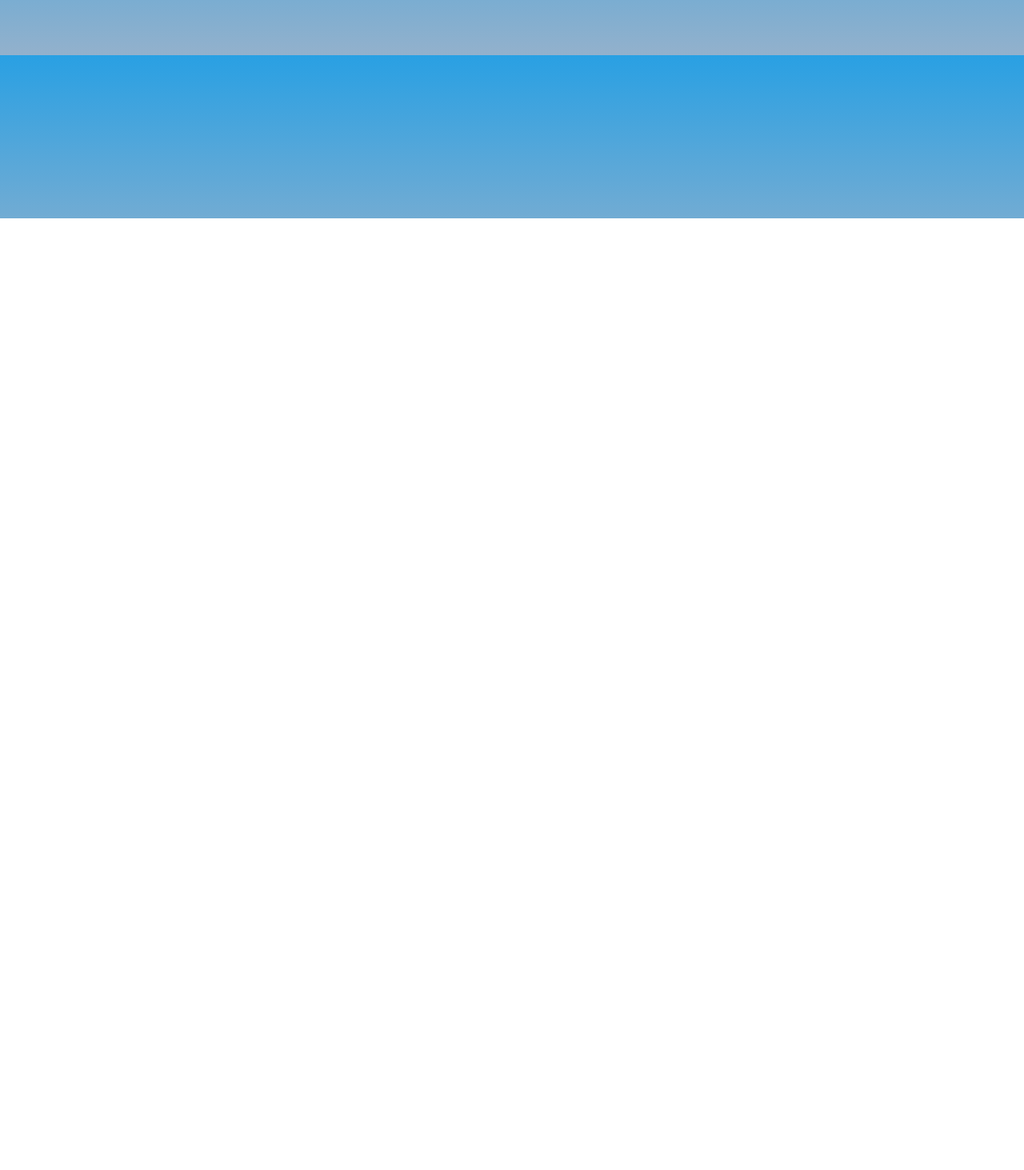
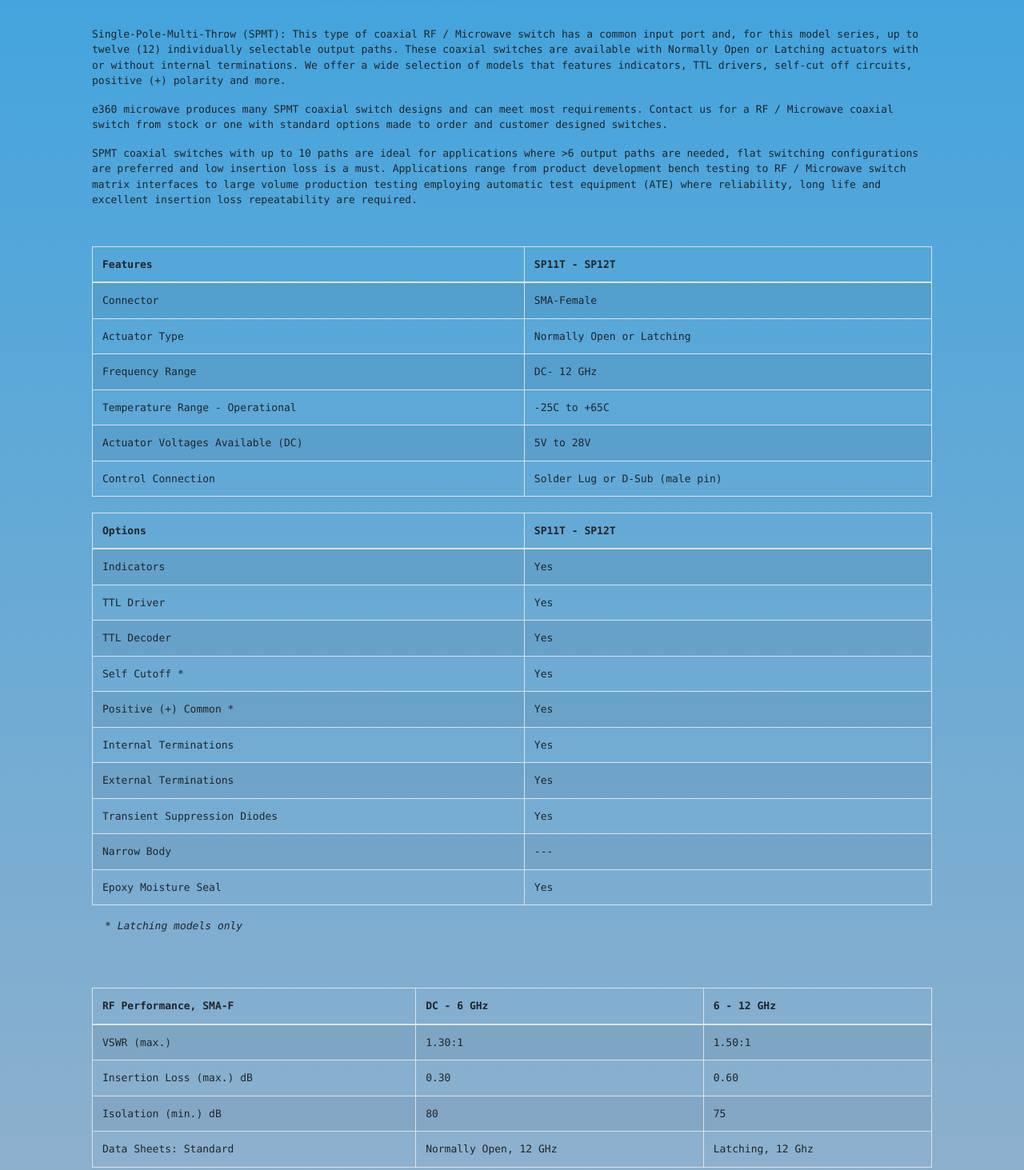
Before and after one commit to Olisun/e360microwave, a React (Create React App) app in the folder client/: page /SP11T-SP12T in a window 1280 px wide. Shown: the part 527-1990 px from the top of the page at 80% size. Before the commit the page ends 800 px from the top, so only its background shows below. Built offline with nearby package versions, Linux system fonts and the light colour scheme.

Commit message:
finished sp12t product page with copntent and tables

```diff
--- a/client/src/App.js
+++ b/client/src/App.js
@@ -1,5 +1,5 @@
 import React, { Component } from "react";
-import { BrowserRouter as Router, Route, Link } from "react-router-dom";
+import { BrowserRouter as Router, Route, Link, Switch } from "react-router-dom";
 import Container from "react-bootstrap/Container";
 import NavBar from "react-bootstrap/NavBar";
 import NavDropdown from "react-bootstrap/NavDropdown";
@@ -7,6 +7,7 @@ import Nav from "react-bootstrap/Nav";
 
 import "./App.css";
 import Footer from "./components/Footer";
+import LandingPage from "./pages/landing-page/LandingPage";
 import HomePage from "./pages/home/Home";
 import AboutPage from "./pages/about/About";
 // import ProductsPage from "./pages/Products";
@@ -67,6 +68,7 @@ class App extends Component {
 
   render() {
     const { title, subTitle, text, home, about } = this.state;
+    const { location } = this.props;
     return (
       <Router>
         <Container className="container" fluid={true}>
@@ -75,7 +77,7 @@ class App extends Component {
             <NavBar.Toggle className="border-0" aria-controls="navbar-toggle" />
             <NavBar.Collapse id="navbar-toggle">
               <Nav className="ml-auto">
-                <Link className="nav-link" to="/">Home</Link>
+                <Link className="nav-link" to="/Home">Home</Link>
                 {/* <Link className="nav-link" to="/products">Products</Link> */}
                 <NavDropdown title="Products" id="basic-nav-dropdown">
                   <NavDropdown.Item href="/SPDT">SPDT</NavDropdown.Item>
@@ -97,7 +99,8 @@ class App extends Component {
               </Nav>
             </NavBar.Collapse>
           </NavBar>
-          <Route path="/" exact render={() => <HomePage
+          <Route path="/" exact render={() => <LandingPage />} />
+          <Route path="/Home" render={() => <HomePage
             title={home.title}
             subTitle={home.subTitle}
             text={home.text}
--- /dev/null
+++ b/client/src/pages/landing-page/LandingPage.js
@@ -0,0 +1,23 @@
+import React, { Component } from "react";
+import { render } from 'react-dom';
+import { WOW } from 'wowjs/dist/wow';
+
+import "./LandingPage.css";
+import Hero from "../../components/hero/Hero";
+
+class LandingPage extends Component {
+  componentDidMount() {
+    new WOW().init()
+  }
+
+  render() {
+    return (
+      <div className="container">
+        <Hero />
+        <h1>LANDING PAGE WORKS</h1>
+      </div>
+    )
+  }
+};
+
+export default LandingPage;
--- a/client/src/pages/products/SP11T-SP12T.js
+++ b/client/src/pages/products/SP11T-SP12T.js
@@ -1,14 +1,178 @@
 import React, { Component } from "react";
 import { render } from 'react-dom';
+import { WOW } from 'wowjs/dist/wow';
+import { Row, Col, Container, Image, rounded, fluid, ListGroup, ListGroupItem, horizontal, Table } from "react-bootstrap";
 
-import Hero from '../../components/hero/Hero';
+import "./Products.css";
 
 class SP11T_SP12T extends Component {
   render() {
     return (
       <div className="container">
-        <h1>SP11T - SP12T Page works</h1>
-        <p>I am Iron Man!</p>
+        <Container className="wow zoomIn" id="product-header">
+          <Row>
+            <Col sm={12} id="sp6t-col-12">
+              <h3><strong>SPMT (SINGLE-POLE-MULTI-THROW)</strong></h3>
+              <p>11 OR 12 POSITION SWITCHES</p>
+              <p>​STANDARD. INTERNAL OR EXTERNAL TERMINATIONS</p>
+              <p>​UP TO 12.0 GHZ</p>
+            </Col>
+          </Row>
+        </Container>
+        <Container>
+          <Row>
+            <Col sm={3}>
+
+            </Col>
+            <Col sm={3}>
+              <Image className="aboutImage-margin" src="/images/sp12t-1.png" fluid />
+            </Col>
+            <Col sm={3}>
+              <Image className="aboutImage-margin" src="/images/sp12t-2.png" fluid />
+            </Col>
+          </Row>
+        </Container>
+        <Container>
+          <Row>
+            <Col sm={12}>
+              <p>Single-Pole-Multi-Throw (SPMT): This type of coaxial RF / Microwave switch has a common input port and, for this model series, up to twelve (12) individually selectable output paths. These coaxial switches are available with Normally Open or Latching actuators with or without internal terminations. We offer a wide selection of models that features indicators, TTL drivers, self-cut off circuits, positive (+) polarity and more.</p>
+            </Col>
+          </Row>
+          <Row>
+            <Col sm={12}>
+              <p>e360 microwave produces many SPMT coaxial switch designs and can meet most requirements. Contact us for a RF / Microwave coaxial switch from stock or one with standard options made to order and customer designed switches.</p>
+            </Col>
+          </Row>
+          <Row>
+            <Col sm={12}>
+              <p>SPMT coaxial switches with up to 10 paths are ideal for applications where >6 output paths are needed, flat switching configurations are preferred and low insertion loss is a must. Applications range from product development bench testing to RF / Microwave switch matrix interfaces to large volume production testing employing automatic test equipment (ATE) where reliability, long life and excellent insertion loss repeatability are required. </p>
+            </Col>
+          </Row>
+        </Container>
+        <Container>
+          <Table responsive bordered striped>
+            <thead>
+              <tr>
+                <th>Features</th>
+                <th>SP11T - SP12T</th>
+              </tr>
+            </thead>
+            <tbody>
+              <tr>
+                <td>Connector</td>
+                <td>SMA-Female</td>
+              </tr>
+              <tr>
+                <td>Actuator Type</td>
+                <td>Normally Open or Latching</td>
+              </tr>
+              <tr>
+                <td>Frequency Range</td>
+                <td>DC- 12 GHz</td>
+              </tr>
+              <tr>
+                <td>Temperature Range - Operational</td>
+                <td>-25C to +65C</td>
+              </tr>
+              <tr>
+                <td>Actuator Voltages Available (DC) </td>
+                <td>5V to 28V</td>
+              </tr>
+              <tr>
+                <td>Control Connection</td>
+                <td>Solder Lug or D-Sub (male pin)</td>
+              </tr>
+            </tbody>
+            <br></br>
+            <thead>
+              <tr>
+                <th>Options</th>
+                <th>SP11T - SP12T</th>
+              </tr>
+            </thead>
+            <tbody>
+              <tr>
+                <td>Indicators</td>
+                <td>Yes</td>
+              </tr>
+              <tr>
+                <td>TTL Driver</td>
+                <td>Yes</td>
+              </tr>
+              <tr>
+                <td>TTL Decoder</td>
+                <td>Yes</td>
+              </tr>
+              <tr>
+                <td>Self Cutoff *</td>
+                <td>Yes</td>
+              </tr>
+              <tr>
+                <td>Positive (+) Common *</td>
+                <td>Yes</td>
+              </tr>
+              <tr>
+                <td>Internal Terminations </td>
+                <td>Yes</td>
+              </tr>
+              <tr>
+                <td>External Terminations </td>
+                <td>Yes</td>
+              </tr>
+              <tr>
+                <td>Transient Suppression Diodes</td>
+                <td>Yes</td>
+              </tr>
+              <tr>
+                <td>Narrow Body</td>
+                <td>---</td>
+              </tr>
+              <tr>
+                <td>Epoxy Moisture Seal</td>
+                <td>Yes</td>
+              </tr>
+            </tbody>
+          </Table>
+          <Row>
+            <Col sm={12}>
+              <p id="latching-models"><i>* Latching models only</i></p>
+            </Col>
+          </Row>
+        </Container>
+        <br></br>
+        <Container>
+          <Table responsive bordered striped>
+            <thead>
+              <tr>
+                <th>RF Performance, SMA-F</th>
+                <th>DC - 6 GHz</th>
+                <th>6 - 12 GHz</th>
+              </tr>
+            </thead>
+            <tbody>
+              <tr>
+                <td>VSWR (max.)</td>
+                <td>1.30:1</td>
+                <td>1.50:1</td>
+              </tr>
+              <tr>
+                <td>Insertion Loss (max.) dB</td>
+                <td>0.30</td>
+                <td>0.60</td>
+              </tr>
+              <tr>
+                <td>Isolation (min.) dB</td>
+                <td>80</td>
+                <td>75</td>
+              </tr>
+              <tr>
+                <td>Data Sheets: ​Standard</td>
+                <td>Normally Open, 12 GHz</td>
+                <td>Latching, 12 Ghz</td>
+              </tr>
+            </tbody>
+          </Table>
+        </Container>
       </div>
     )
   }
```
Also changed, not shown: client/public/images/sp12t-1.png (added), client/public/images/sp12t-2.png (added), client/src/pages/landing-page/LandingPage.css (added).
